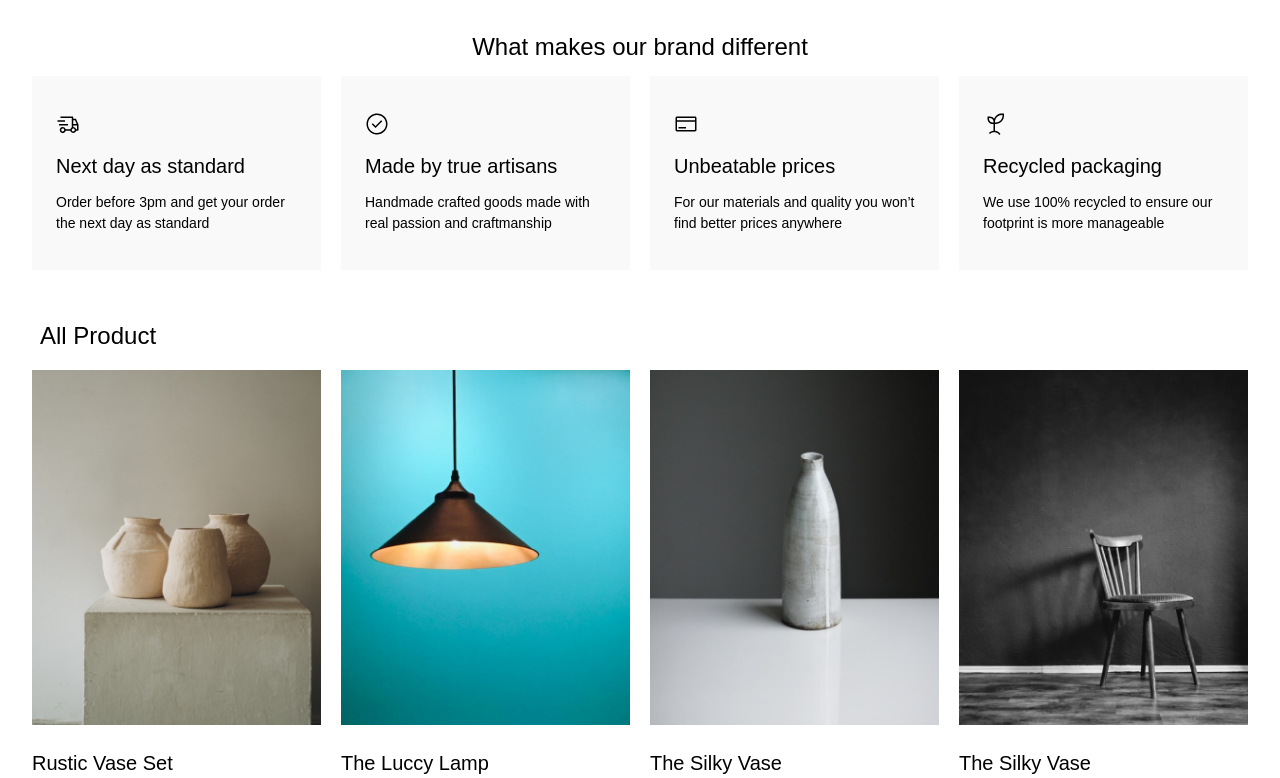
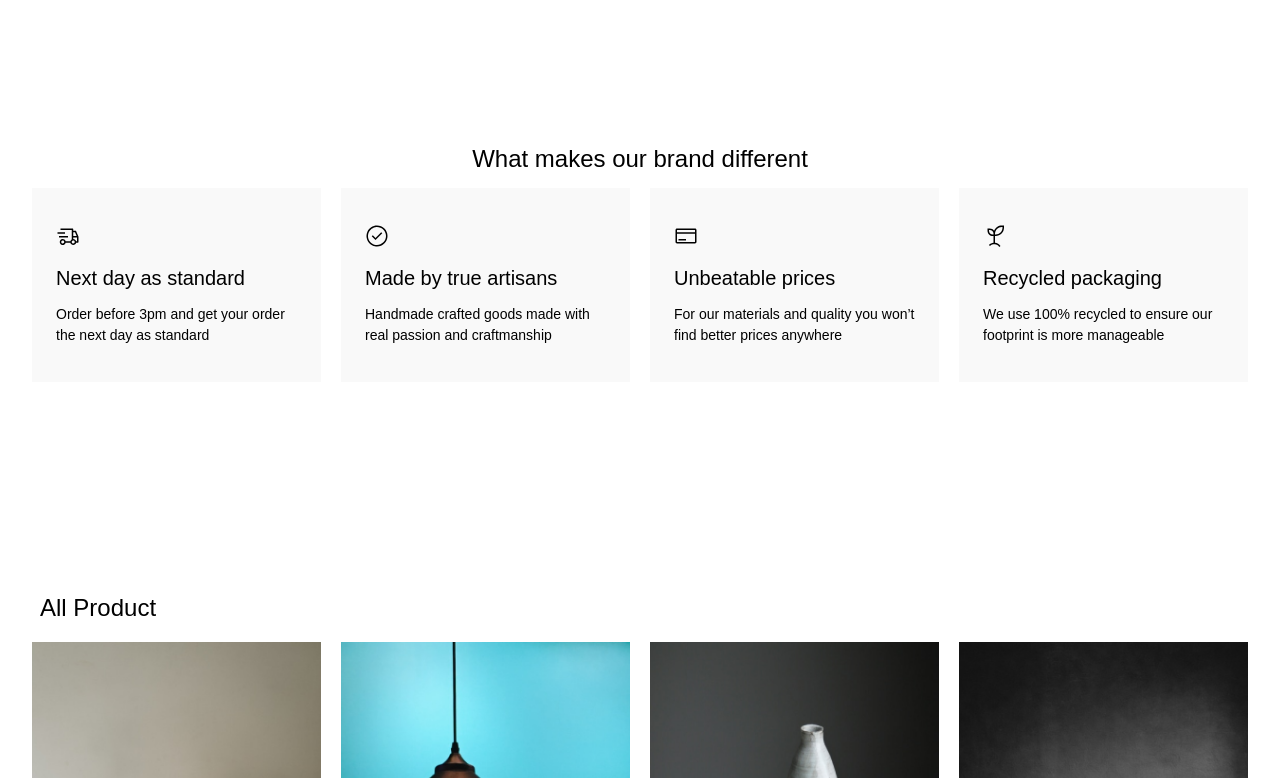
Before and after one commit to vuhuy172dh/ecommerce-website, a React (Create React App) app: page / in a window 1280 px wide. Shown: the part 822-1600 px from the top of the page. Built offline with nearby package versions, Linux system fonts and the light colour scheme; a web font is replaced by a local one.

Commit message:
add InfoItem component to home page

```diff
--- a/src/pages/home.jsx
+++ b/src/pages/home.jsx
@@ -97,12 +97,12 @@ function HomePage() {
       </div>
 
       {/* info item */}
-      <div className="w-full px-8">
+      <div className="w-full px-8 py-8 tablet:my-20">
         <InfoItem />
       </div>
 
       {/* product item list */}
-      <div className="px-8 my-8">
+      <div className="px-8 my-8 tablet:my-20">
         {/* title */}
         <div className="my-4 w-fit">
           <LinkButton path="/productListing">
```
